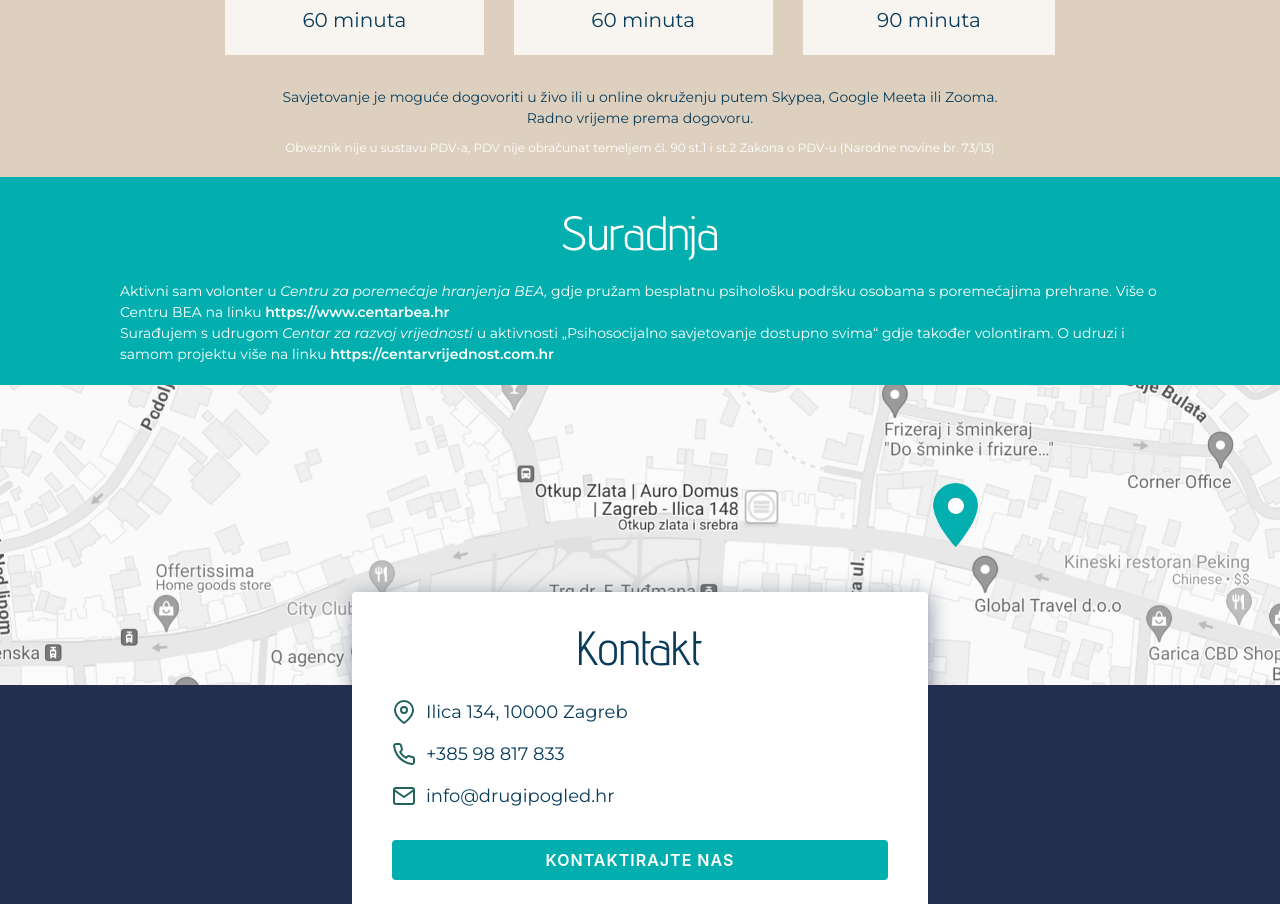
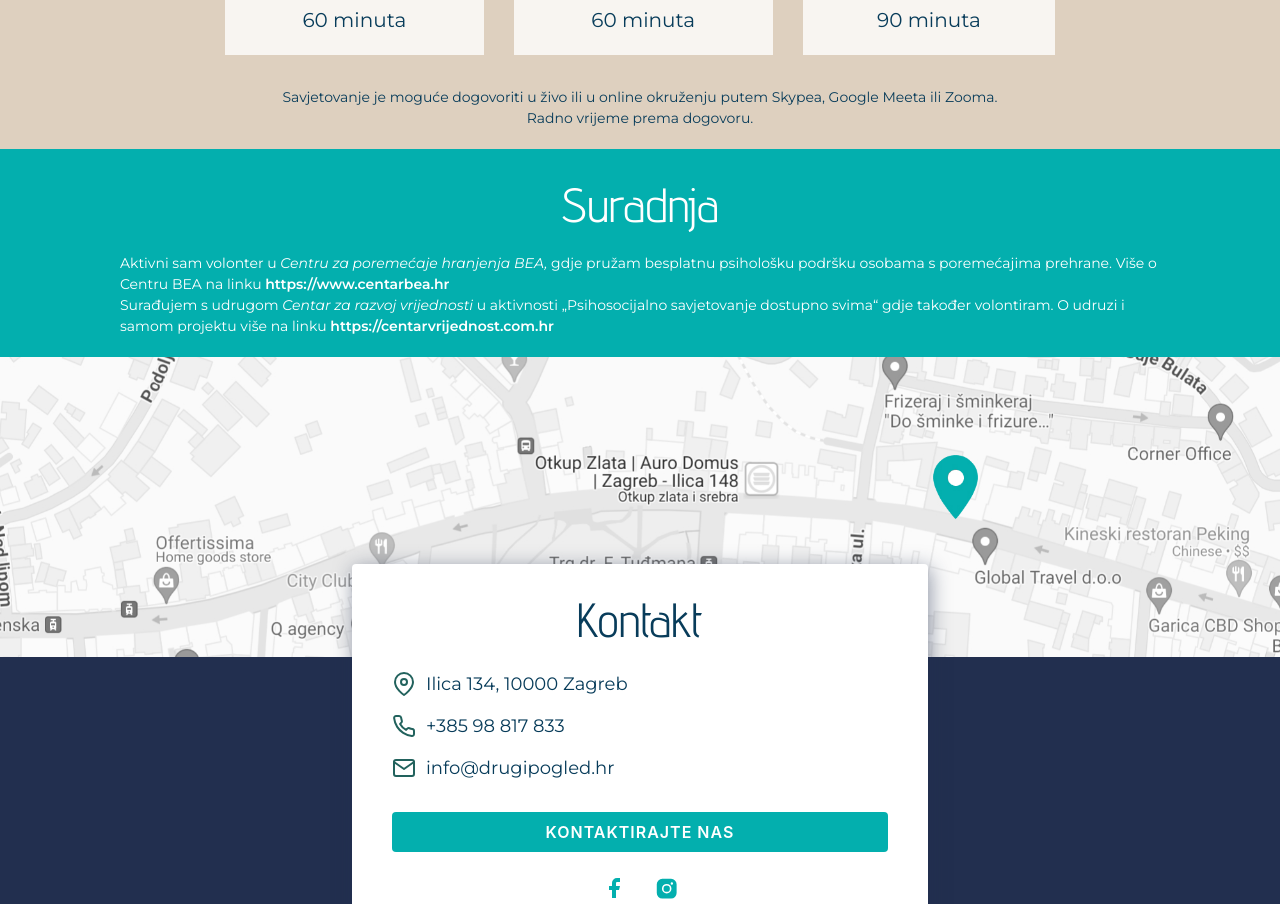
Before and after one commit to ekrehic/Drugi-Pogled, a Vue app: page / in a window 1280 px wide. Shown: the part 3140-4044 px from the top of the page. Built offline with nearby package versions, Linux system fonts and the light colour scheme.

Commit message:
PDV info remove

```diff
--- a/src/components/sections/Services.vue
+++ b/src/components/sections/Services.vue
@@ -21,9 +21,9 @@
       Radno vrijeme prema dogovoru.
     </p>
 
-    <p class="p-t-10 info">
-      Obveznik nije u sustavu PDV-a, PDV nije obračunat temeljem čl. 90 st.1 i st.2 Zakona o PDV-u (Narodne novine br. 73/13)
-    </p>
+<!--    <p class="p-t-10 info">-->
+<!--      Obveznik nije u sustavu PDV-a, PDV nije obračunat temeljem čl. 90 st.1 i st.2 Zakona o PDV-u (Narodne novine br. 73/13)-->
+<!--    </p>-->
   </div>
 </template>
 
```
